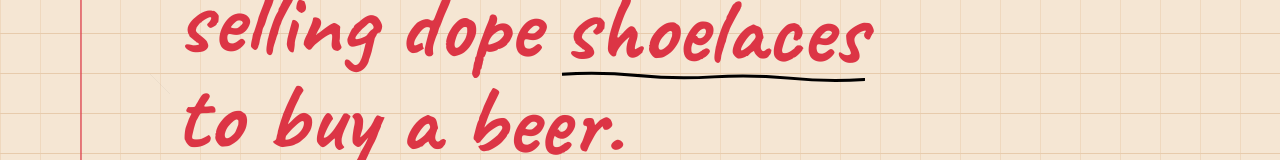
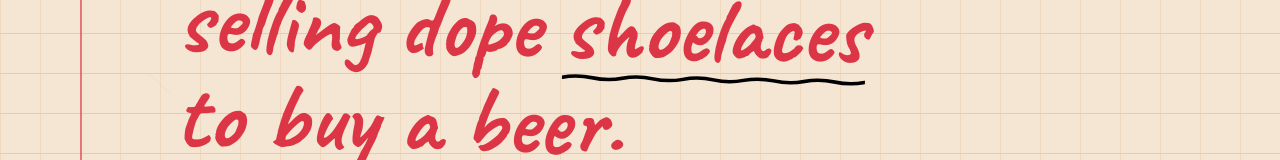
Before and after one commit to khergo/words-as-art, a React (Vite) app: page / in a window 1280 px wide. Shown: the part 326-486 px from the top of the page. Built offline with nearby package versions, Linux system fonts and the light colour scheme; no server answers; the database is empty; the HTML template or start-up script is replaced by a standard one.

Commit message:
Refine shoelaces underline design
Adjust landing page link underline to a thicker, hand-drawn black wavy line matching the reference image; update Hero.tsx to render a multi-curve SVG underline under the “shoelaces” link.

```diff
--- a/src/components/Hero.tsx
+++ b/src/components/Hero.tsx
@@ -45,8 +45,13 @@ const Hero = () => {
                 className="relative inline-block hover:opacity-80 transition-opacity"
               >
                 shoelaces
-                <svg className="absolute -bottom-1 left-0 w-full" height="8" viewBox="0 0 100 8" preserveAspectRatio="none">
-                  <path d="M0,4 Q12.5,1 25,4 T50,4 T75,4 T100,4" stroke="#000000" strokeWidth="3" fill="none" strokeLinecap="round" />
+                <svg className="absolute -bottom-2 left-0 w-full" height="10" viewBox="0 0 200 10" preserveAspectRatio="none">
+                  <path d="M0,5 Q10,2 20,5 Q30,8 40,5 Q50,2 60,5 Q70,8 80,5 Q90,2 100,5 Q110,8 120,5 Q130,2 140,5 Q150,8 160,5 Q170,2 180,5 Q190,8 200,5"
+                    stroke="#000000"
+                    strokeWidth="3.5"
+                    fill="none"
+                    strokeLinecap="round"
+                    strokeLinejoin="round" />
                 </svg>
               </a>
               <br />
```
